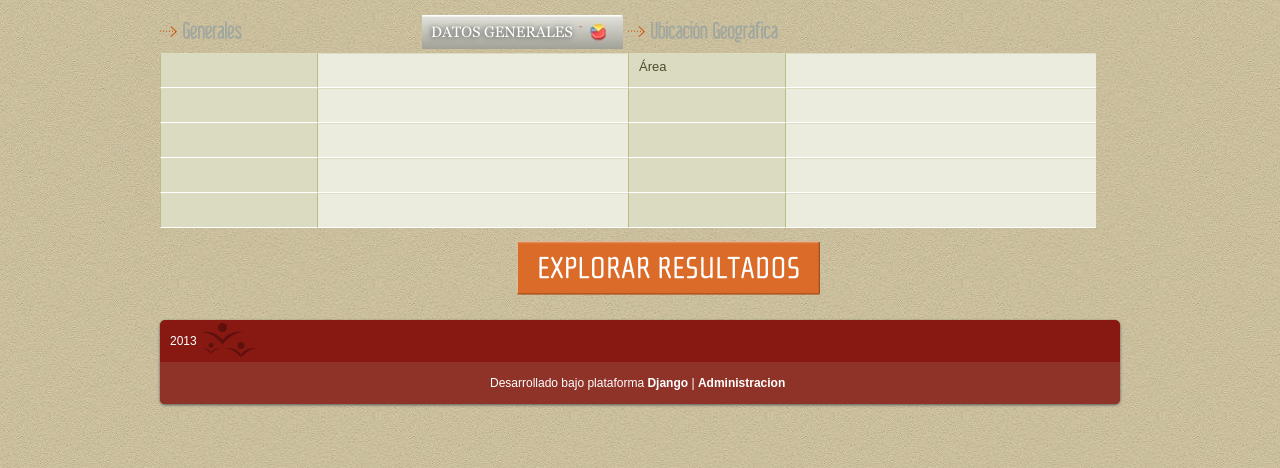
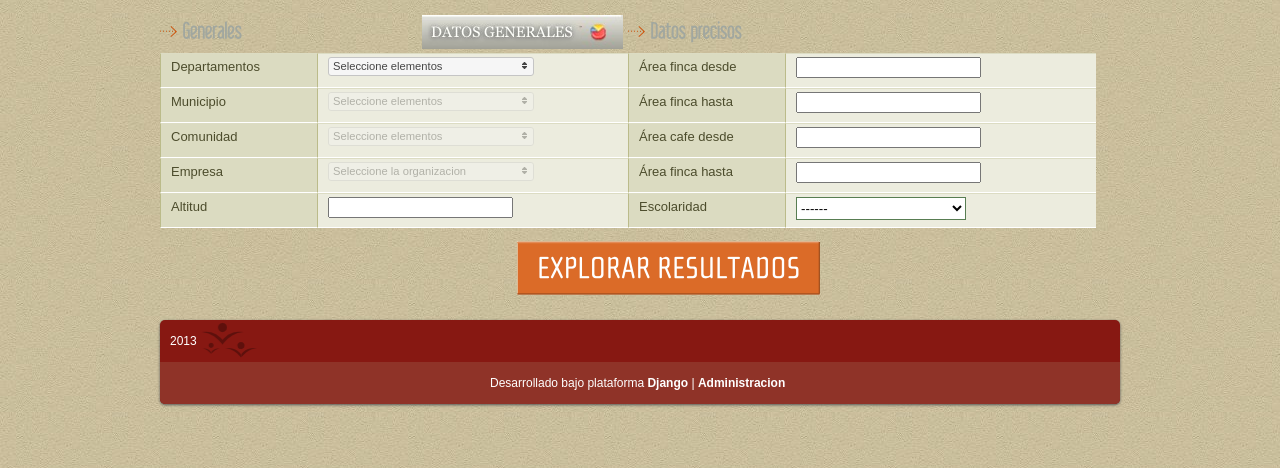
Before and after one commit to CARocha/estudiocafe, a Django app: page /consultar/ in a window 1280 px wide. Shown: the part 115-583 px from the top of the page. Run offline with Django 3.2, Linux system fonts and the light colour scheme; data comes from the database, SQL or seed files in the repository; data that the repository does not hold is empty; parts of the project's set-up code (start-up, migrations or seed data) failed here and were passed over; some libraries are stand-ins or nearby versions.

Commit message:
anexando el filtro

```diff
--- /dev/null
+++ b/encuesta/forms.py
@@ -0,0 +1,42 @@
+# -*- coding: utf-8 -*-
+from django import forms
+from django.forms import ModelForm
+from encuesta.models import *
+from lugar.models import *
+from produccion_cafe_finca.models import *
+
+def get_anios():
+    years = []
+    for en in Encuesta.objects.order_by('fecha__year').values_list('fecha__year', flat=True):
+        years.append((en, en))
+    return list(set(years))
+
+CHOICE_EDUCACION = (
+            ('', '------'),
+            (1, 'NSLE'),
+            (2, 'PRIn'),
+            (3, 'PRC'),
+            (4, 'SECIN'),
+            (5, 'Bach'),
+            (6, 'Univ'),
+    )
+def departamentos():
+    return Encuesta.objects.all().order_by('municipio__departamento__nombre').distinct().values_list('municipio__departamento__id', 'municipio__departamento__nombre')
+
+class ConsultarForm(forms.Form):
+    #anio = forms.ChoiceField(choices=get_anios(), label=u'Año')
+    departamento = forms.MultipleChoiceField(choices=departamentos(), required=False, label=u'Departamentos')
+    municipio = forms.ModelMultipleChoiceField(queryset=Municipio.objects.all().order_by('nombre'), required=False)
+    comunidad = forms.ModelMultipleChoiceField(queryset=Comunidad.objects.all(), required=False)
+    altitud = forms.CharField(required=False)
+    empresa = forms.ModelMultipleChoiceField(queryset=Organizacion.objects.all().order_by('nombre'),
+                                                                                required=False, label=u'Empresa')
+    area_desde = forms.CharField(required=False)
+    area_hasta = forms.CharField(required=False)
+    area_cafe_desde = forms.CharField(required=False)
+    area_cafe_hasta = forms.CharField(required=False)
+    escolaridad = forms.ChoiceField(choices=CHOICE_EDUCACION, required=False)
+    variedad_predominate = forms.ModelChoiceField(queryset=VariedadPredominante.objects.order_by('nombre'),
+                                                required=False)
+    variedad_viviero = forms.ModelChoiceField(queryset=Variedades.objects.order_by('nombre'),
+                                                required=False)
--- a/encuesta/urls.py
+++ b/encuesta/urls.py
@@ -5,4 +5,6 @@ from django.conf import settings
 urlpatterns = patterns('encuesta.views',
     url(r'^$', 'index', name="index"),
     url(r'^consultar/$', 'consultar', name="consultar"),
+    url(r'^indicadores/$', 'indicadores', name="indicadores"),
+
     )
--- a/encuesta/views.py
+++ b/encuesta/views.py
@@ -1,7 +1,9 @@
 # -*- coding: utf-8 -*-
 
 from django.shortcuts import render
+from django.http import HttpResponseRedirect
 from .models import *
+from .forms import *
 
 def index(request):
     familias = Encuesta.objects.all().count()
@@ -9,5 +11,33 @@ def index(request):
     return render(request, 'index.html', locals())
 
 def consultar(request, template="encuesta/consultar.html"):
+    if request.method == 'POST':
+        form = ConsultarForm(request.POST)
+        if form.is_valid():
+            #request.session['anio'] = form.cleaned_data['anio']
+            request.session['departamento'] = form.cleaned_data['departamento']
+            request.session['municipio'] = form.cleaned_data['municipio']
+            request.session['comunidad'] = form.cleaned_data['comunidad']
+            request.session['altitud'] = form.cleaned_data['altitud']
+            request.session['empresa'] = form.cleaned_data['empresa']
+            request.session['area_desde'] = form.cleaned_data['area_desde']
+            request.session['area_hasta'] = form.cleaned_data['area_hasta']
+            request.session['area_cafe_desde'] = form.cleaned_data['area_cafe_desde']
+            request.session['area_cafe_hasta'] = form.cleaned_data['area_cafe_hasta']
+            request.session['escolaridad'] = form.cleaned_data['escolaridad']
+            request.session['variedad_predominate'] = form.cleaned_data['variedad_predominate']
+            request.session['variedad_viviero'] = form.cleaned_data['variedad_viviero']
 
+            request.session['centinel'] = 1
+            encuestas = 1#_query_set_filtrado(request).count()
+            if encuestas != 0:
+                return HttpResponseRedirect('/indicadores/')
+            else:
+                nono = 2
+    else:
+        form = ConsultarForm()
     return render(request, template, locals())
+
+def indicadores(request, template='encuesta/indicadores.html'):
+    encuestas = 1#_query_set_filtrado(request)
+    return render(request,template, locals())
--- /dev/null
+++ b/static_media/css/jquery.multiselect.css
@@ -0,0 +1,25 @@
+.ui-multiselect { padding:2px 0 2px 4px; text-align:left; font-size: 70%; }
+.ui-multiselect span.ui-icon { float:right }
+.ui-multiselect-single input { position:absolute !important; top: auto !important; left:-9999px; }
+.ui-multiselect-single label { padding:5px !important }
+.ui-multiselect-filter input{ width: 100px; }
+.ui-multiselect-filter{ font-size: 11px;}
+
+.ui-multiselect-header { margin-bottom:3px; padding:3px 0 3px 4px }
+.ui-multiselect-header ul { font-size:11px }
+.ui-multiselect-header ul li { float:left; padding:0 10px 0 0 }
+.ui-multiselect-header a { text-decoration:none }
+.ui-multiselect-header a:hover { text-decoration:underline }
+.ui-multiselect-header span.ui-icon { float:left }
+.ui-multiselect-header li.ui-multiselect-close { float:right; text-align:right; padding-right:0 }
+
+.ui-multiselect-menu { display:none; padding:3px; position:absolute; z-index:10000 }
+.ui-multiselect-checkboxes { position:relative /* fixes bug in IE6/7 */; overflow-y:scroll }
+.ui-multiselect-checkboxes label { cursor:default; display:block; border:1px solid transparent; padding:3px 1px }
+.ui-multiselect-checkboxes label input { position:relative; top:1px }
+.ui-multiselect-checkboxes li { clear:both; font-size:11px; padding-right:3px }
+.ui-multiselect-checkboxes li.ui-multiselect-optgroup-label { text-align:center; font-weight:bold; border-bottom:1px solid }
+.ui-multiselect-checkboxes li.ui-multiselect-optgroup-label a { display:block; padding:3px; margin:1px 0; text-decoration:none }
+
+/* remove label borders in IE6 because IE6 does not support transparency */
+* html .ui-multiselect-checkboxes label { border:none }
--- a/static_media/css/mcas.css
+++ b/static_media/css/mcas.css
@@ -589,35 +589,35 @@ pre { font-size: 130%; background: #f7f7f7; padding: 10px 10px; font-weight: bol
 }
 
 #conocimiento{
-    background:url(/static/img/conocimiento.jpg) no-repeat;
+    /*background:url(/static/img/conocimiento.jpg) no-repeat;*/
     background-position:bottom right;
     padding-bottom:10px;
     height:180px;
 }
 
 #practica{
-    background:url(/static/img/practica.jpg) no-repeat;
+    /*background:url(/static/img/practica.jpg) no-repeat;*/
     background-position:bottom right;
     padding-bottom:10px;
     height:160px;
 }
 
 #estado{
-    background:url(/static/img/estado.jpg) no-repeat;
+    /*background:url(/static/img/estado.jpg) no-repeat;*/
     background-position:bottom right;
     padding-bottom:10px;
     height:160px;
 }
 
 #actitud{
-    background:url(/static/img/actitud.jpg) no-repeat;
+    /*background:url(/static/img/actitud.jpg) no-repeat;*/
     background-position:bottom right;
     padding-bottom:10px;
     height:180px;
 }
 
 #percepcion{
-    background:url(/static/img/percepcion.jpg) no-repeat;
+    /*background:url(/static/img/percepcion.jpg) no-repeat;*/
     background-position:bottom right;
     padding-bottom:10px;
     height:260px;
--- a/templates/encuesta/consultar.html
+++ b/templates/encuesta/consultar.html
@@ -4,22 +4,22 @@
 {% block extrahead %}
 <link href="http://ajax.googleapis.com/ajax/libs/jqueryui/1.8/themes/base/jquery-ui.css" rel="stylesheet" type="text/css"/>
 <script src="http://ajax.googleapis.com/ajax/libs/jqueryui/1.8/jquery-ui.min.js" type="text/javascript"></script>
-<script src="/files/js/cufon-yui.js" type="text/javascript"></script>
-<script src="/files/js/libel.font.js" type="text/javascript"></script>
+<script src="/static/js/cufon-yui.js" type="text/javascript"></script>
+<script src="/static/js/libel.font.js" type="text/javascript"></script>
 <script type="text/javascript">
     $(document).ready(function($) {
         Cufon.replace('.titulo');
     });
 </script>
-<script src="/files/js/jquery.multiselect.min.js" type="text/javascript"></script>
-<script src="/files/js/jquery.multiselect.filter.js" type="text/javascript"></script>
-<link href="/files/css/jquery.multiselect.css" rel="stylesheet" type="text/css"/>
+<script src="/static/js/jquery.multiselect.min.js" type="text/javascript"></script>
+<script src="/static/js/jquery.multiselect.filter.js" type="text/javascript"></script>
+<link href="/static/css/jquery.multiselect.css" rel="stylesheet" type="text/css"/>
 <script type="text/javascript">
     var organizacion;
     var comunidad;
     var municipio;
     $(document).ready(function(){
-        $("#id_organizacion, #id_municipio, #id_comunidad").html('');
+        $("#id_empresa, #id_municipio, #id_comunidad").html('');
         comunidad = $("#id_comunidad").multiselect({
             noneSelectedText: 'Seleccione elementos',
             selectedText: '# seleccionados',
@@ -27,14 +27,14 @@
             uncheckAllText: 'Quitar seleccion',
             minWidth: 200
         });
-           organizacion = $("#id_organizacion").multiselect({
+           organizacion = $("#id_empresa").multiselect({
             noneSelectedText: 'Seleccione la organizacion',
             selectedText: '# seleccionados',
             checkAllText: 'Todos',
             uncheckAllText: 'Quitar seleccion',
             minWidth: 200,
             beforeclose: function(event, ui){
-                var selectos = $("#id_organizacion").multiselect("getChecked").map(function(){
+                var selectos = $("#id_empresa").multiselect("getChecked").map(function(){
                     return this.value;
                 }).get();
                 if(selectos.length!=0){
@@ -125,7 +125,7 @@
 
     function filtrarOrganizacion(selectos){
         $.getJSON('/ajax/organi/?ids='+selectos.join(","), function(data){
-            $("#id_organizacion").html('');
+            $("#id_empresa").html('');
             if(data){
                 $.each(data, function(i, item){
                     $('<option></option>').val(item.id).html(item.nombre_corto).appendTo(organizacion)
@@ -148,40 +148,39 @@
     <form method="POST" action="." id="consultar-form">{% csrf_token %}
         <div class="general">
             <div class="titulo">Generales <a href="/generales"><img  style ="margin-right:5px;margin-top:-5px;"align='right' src="/static/img/generales.jpg"></a></div>
-            <div class="label">{{form.anio.label}}</div>
-            <div class="filtros">{{form.anio}}<br>{{form.anio.errors}}</div>
-            <div class="clean"></div>
-
-            <div class="label">{{form.sexo.label}}</div>
-            <div class="filtros">{{form.sexo}}<br>{{form.sexo.errors}}</div>
-            <div class="clean"></div>
-            <div class="label">{{form.edad.label}}</div>
-            <div class="filtros">{{form.edad}}<br>{{form.edad.errors}}</div>
-            <div class="clean"></div>
-            <div class="label">{{form.escolaridad.label}}</div>
-            <div class="filtros">{{form.escolaridad}}<br>{{form.escolaridad.errors}}</div>
-            <div class="clean"></div>
-            <div class="label">{{form.estado_civil.label}}</div>
-            <div class="filtros">{{form.estado_civil}}<br>{{form.estado_civil.errors}}</div>
-            <div class="clean"></div>
-
-        </div>
-        <div class="lugar">
-            <div class="titulo">Ubicación Geográfica</div>
-            <div class="label">Área</div>
-            <div class="filtros">{{form.residencia}}<br>{{form.residencia.errors}}</div>
-            <div class="clean"></div>
             <div class="label">{{form.departamento.label}}</div>
             <div class="filtros">{{form.departamento}}<br>{{form.departamento.errors}}</div>
-            <div class="clean"></div>
-            <div class="label">{{form.organizacion.label}}</div>
-            <div class="filtros">{{form.organizacion}}<br>{{form.organizacion.errors}} </div>
             <div class="clean"></div>
             <div class="label">{{form.municipio.label}}</div>
             <div class="filtros">{{form.municipio}}<br>{{form.municipio.errors}}</div>
             <div class="clean"></div>
             <div class="label">{{form.comunidad.label}}</div>
             <div class="filtros">{{form.comunidad}}<br>{{form.comunidad.errors}}</div>
+            <div class="clean"></div>
+            <div class="label">{{form.empresa.label}}</div>
+            <div class="filtros">{{form.empresa}}<br>{{form.empresa.errors}}</div>
+            <div class="clean"></div>
+            <div class="label">{{form.altitud.label}}</div>
+            <div class="filtros">{{form.altitud}}<br>{{form.altitud.errors}}</div>
+            <div class="clean"></div>
+
+        </div>
+        <div class="lugar">
+            <div class="titulo">Datos precisos</div>
+            <div class="label">Área finca desde</div>
+            <div class="filtros">{{form.area_desde}}<br>{{form.area_desde.errors}}</div>
+            <div class="clean"></div>
+            <div class="label">Área finca hasta</div>
+            <div class="filtros">{{form.area_hasta}}<br>{{form.area_hasta.errors}}</div>
+            <div class="clean"></div>
+            <div class="label">Área cafe desde</div>
+            <div class="filtros">{{form.area_cafe_desde}}<br>{{form.area_cafe_desde.errors}} </div>
+            <div class="clean"></div>
+            <div class="label">Área finca hasta</div>
+            <div class="filtros">{{form.area_cafe_hasta}}<br>{{form.area_cafe_hasta.errors}}</div>
+            <div class="clean"></div>
+            <div class="label">{{form.escolaridad.label}}</div>
+            <div class="filtros">{{form.escolaridad}}<br>{{form.escolaridad.errors}}</div>
             <div class="clean"></div>
 
         </div>
--- a/templates/encuesta/filtro.html
+++ b/templates/encuesta/filtro.html
@@ -42,7 +42,7 @@
 
 
 <div id="filtrosbar">
-        <span class="variables">Ubicación Geográfica</span>
+        <span class="variables">Datos Precisos</span>
         {% if request.session.departamento%}
         <span class="variables_filtro"><b>Departamento:</b> {% for a in request.session.departamento.all %}{{a}},{%endfor%}</span>
         {%else%}
--- a/templates/encuesta/indicadores.html
+++ b/templates/encuesta/indicadores.html
@@ -8,7 +8,7 @@
 <div class="indicadores">
 <br>
 {% if user.is_authenticated %}
-<div class="botones-descarga"><a href="/descargar/ident"><img src="/files/img/identificadores.png"></a><a href="/descargar/spss"><img src="/files/img/xls.png"></a>
+<div class="botones-descarga"><a href="/descargar/ident"><img src="/static/img/identificadores1.png"></a><a href="/descargar/spss"><img src="/static/img/xls1.png"></a>
 </div>
 {% endif %}
             <div class="titulo" style="float:left;">Indicadores</div><br><br>
```
